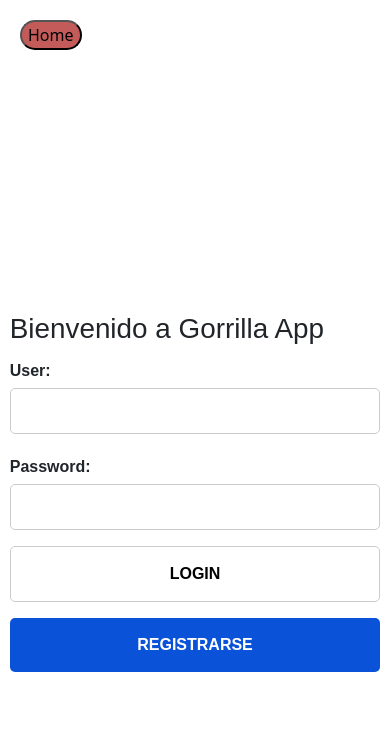
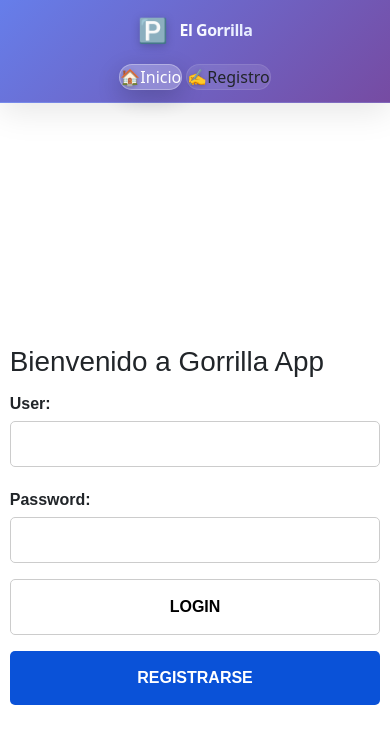
Before and after one commit to curroga/el-gorrilla-client, a React (Create React App) app: page / in a window 390 px wide. Shown: the top 744 px of the page. Built offline with nearby package versions, Linux system fonts and the light colour scheme; no server answers.

Commit message:
Implement modern navbar design with responsive styles and user info display

```diff
--- a/src/components/Navbar.jsx
+++ b/src/components/Navbar.jsx
@@ -1,55 +1,80 @@
 import { useContext } from 'react'
 import { NavLink } from 'react-router-dom'
 import { AuthContext } from '../context/auth.context'
+import '../styles/navbar.css'
 
 
 function Navbar() {
 
-  const { authenticaUser, isLoggedIn } = useContext(AuthContext)
+  const { authenticaUser, isLoggedIn, user } = useContext(AuthContext)
 
   const handleLogout = () =>{
-    localStorage.removeItem("authToken") // borramos el token
-    authenticaUser()// volvemos a invocar para actualizar el componente y ahora si nuestro estado parasara a falso
+    localStorage.removeItem("authToken")
+    authenticaUser()
   }
 
   const asignClassName = (navInfo) => {
-    //console.log(navInfo.isActive)
     if(navInfo.isActive === true) {
-      return "nav-active"
+      return "nav-link nav-link-active"
     } else {
-      return "nav-inactive"
+      return "nav-link"
     }
   }
 
   return (
-    <div>
+    <nav className="modern-navbar">
+      <div className="navbar-container">
+        <div className="navbar-brand">
+          <span className="brand-icon">🅿️</span>
+          <span className="brand-text">El Gorrilla</span>
+        </div>
+
         {isLoggedIn === true ? (
-        <div className='nav'>
-
+          <>
+            <div className="navbar-menu">
               <NavLink to="/profile" className={asignClassName}>
-            <button>Perfil</button>
+                <span className="nav-icon">👤</span>
+                Perfil
               </NavLink>
 
               <NavLink to="/calles" className={asignClassName}>
-            <button>Calles</button>
+                <span className="nav-icon">🛣️</span>
+                Calles
               </NavLink>
 
-            <NavLink className='nav-inactive'>
-              <button onClick={handleLogout}>Cerrar Sesion</button>
+              <NavLink to="/cars" className={asignClassName}>
+                <span className="nav-icon">🚗</span>
+                Vehículos
               </NavLink>
+            </div>
 
+            <div className="navbar-user">
+              <div className="user-info">
+                <div className="user-avatar">
+                  {user?.username?.charAt(0).toUpperCase()}
                 </div>
+                <span className="user-name">{user?.username}</span>
+              </div>
+              <button className="logout-btn" onClick={handleLogout}>
+                <span className="logout-icon">🚪</span>
+                Salir
+              </button>
+            </div>
+          </>
         ) : (
-        <div>
-
+          <div className="navbar-menu">
             <NavLink to="/" className={asignClassName}>
-            <button>Home</button>
+              <span className="nav-icon">🏠</span>
+              Inicio
             </NavLink>
-
+            <NavLink to="/signup" className={asignClassName}>
+              <span className="nav-icon">✍️</span>
+              Registro
+            </NavLink>
           </div>
-      )
-    }
+        )}
       </div>
+    </nav>
   )
 }
 
--- /dev/null
+++ b/src/styles/navbar.css
@@ -0,0 +1,224 @@
+/* Modern Navbar Styles */
+.modern-navbar {
+  background: linear-gradient(135deg, #667eea 0%, #764ba2 100%);
+  backdrop-filter: blur(20px);
+  box-shadow: 0 8px 32px rgba(0, 0, 0, 0.1);
+  border-bottom: 1px solid rgba(255, 255, 255, 0.1);
+  position: sticky;
+  top: 0;
+  z-index: 1000;
+  padding: 0;
+}
+
+.navbar-container {
+  max-width: 1200px;
+  margin: 0 auto;
+  display: flex;
+  align-items: center;
+  justify-content: space-between;
+  padding: 1rem 2rem;
+  height: 70px;
+}
+
+/* Brand Section */
+.navbar-brand {
+  display: flex;
+  align-items: center;
+  gap: 0.75rem;
+  font-weight: 700;
+  font-size: 1.5rem;
+  color: white;
+  text-decoration: none;
+}
+
+.brand-icon {
+  font-size: 2rem;
+  filter: drop-shadow(0 2px 4px rgba(0, 0, 0, 0.2));
+}
+
+.brand-text {
+  background: linear-gradient(45deg, #ffffff, #e0e7ff);
+  -webkit-background-clip: text;
+  -webkit-text-fill-color: transparent;
+  background-clip: text;
+  font-weight: 800;
+  letter-spacing: -0.5px;
+}
+
+/* Navigation Menu */
+.navbar-menu {
+  display: flex;
+  align-items: center;
+  gap: 1rem;
+}
+
+.nav-link {
+  display: flex;
+  align-items: center;
+  gap: 0.5rem;
+  padding: 0.75rem 1.25rem;
+  border-radius: 50px;
+  text-decoration: none;
+  color: rgba(255, 255, 255, 0.9);
+  font-weight: 500;
+  transition: all 0.3s ease;
+  background: rgba(255, 255, 255, 0.1);
+  border: 1px solid rgba(255, 255, 255, 0.1);
+  backdrop-filter: blur(10px);
+}
+
+.nav-link:hover {
+  background: rgba(255, 255, 255, 0.2);
+  transform: translateY(-2px);
+  box-shadow: 0 8px 25px rgba(0, 0, 0, 0.15);
+  color: white;
+  text-decoration: none;
+}
+
+.nav-link-active {
+  background: rgba(255, 255, 255, 0.25) !important;
+  color: white !important;
+  box-shadow: 0 8px 25px rgba(0, 0, 0, 0.2);
+  border: 1px solid rgba(255, 255, 255, 0.3);
+}
+
+.nav-icon {
+  font-size: 1.1rem;
+  filter: drop-shadow(0 1px 2px rgba(0, 0, 0, 0.2));
+}
+
+/* User Section */
+.navbar-user {
+  display: flex;
+  align-items: center;
+  gap: 1rem;
+}
+
+.user-info {
+  display: flex;
+  align-items: center;
+  gap: 0.75rem;
+  padding: 0.5rem 1rem;
+  background: rgba(255, 255, 255, 0.1);
+  border-radius: 50px;
+  border: 1px solid rgba(255, 255, 255, 0.1);
+  backdrop-filter: blur(10px);
+}
+
+.user-avatar {
+  width: 35px;
+  height: 35px;
+  border-radius: 50%;
+  background: linear-gradient(45deg, #ffffff, #e0e7ff);
+  display: flex;
+  align-items: center;
+  justify-content: center;
+  color: #667eea;
+  font-weight: 700;
+  font-size: 0.9rem;
+  box-shadow: 0 4px 12px rgba(0, 0, 0, 0.15);
+}
+
+.user-name {
+  color: white;
+  font-weight: 600;
+  font-size: 0.9rem;
+}
+
+.logout-btn {
+  display: flex;
+  align-items: center;
+  gap: 0.5rem;
+  padding: 0.75rem 1.25rem;
+  background: rgba(220, 38, 38, 0.2);
+  border: 1px solid rgba(220, 38, 38, 0.3);
+  border-radius: 50px;
+  color: white;
+  font-weight: 500;
+  cursor: pointer;
+  transition: all 0.3s ease;
+  backdrop-filter: blur(10px);
+}
+
+.logout-btn:hover {
+  background: rgba(220, 38, 38, 0.3);
+  transform: translateY(-2px);
+  box-shadow: 0 8px 25px rgba(220, 38, 38, 0.2);
+}
+
+.logout-icon {
+  font-size: 1.1rem;
+  filter: drop-shadow(0 1px 2px rgba(0, 0, 0, 0.2));
+}
+
+/* Mobile Responsive */
+@media (max-width: 768px) {
+  .navbar-container {
+    padding: 1rem;
+    flex-direction: column;
+    height: auto;
+    gap: 1rem;
+  }
+
+  .navbar-brand {
+    font-size: 1.25rem;
+  }
+
+  .brand-icon {
+    font-size: 1.5rem;
+  }
+
+  .navbar-menu {
+    flex-wrap: wrap;
+    justify-content: center;
+    gap: 0.5rem;
+  }
+
+  .nav-link {
+    padding: 0.5rem 1rem;
+    font-size: 0.9rem;
+  }
+
+  .navbar-user {
+    flex-direction: column;
+    gap: 0.75rem;
+  }
+
+  .user-info {
+    padding: 0.5rem 0.75rem;
+  }
+
+  .user-name {
+    font-size: 0.8rem;
+  }
+
+  .logout-btn {
+    padding: 0.5rem 1rem;
+    font-size: 0.9rem;
+  }
+}
+
+@media (max-width: 480px) {
+  .navbar-container {
+    padding: 0.75rem;
+  }
+
+  .navbar-menu {
+    gap: 0.25rem;
+  }
+
+  .nav-link {
+    padding: 0.5rem 0.75rem;
+    font-size: 0.8rem;
+  }
+
+  .nav-link span.nav-icon {
+    font-size: 1rem;
+  }
+
+  .user-avatar {
+    width: 30px;
+    height: 30px;
+    font-size: 0.8rem;
+  }
+}
```
Lines whose indentation alone changed are shown as unchanged.
